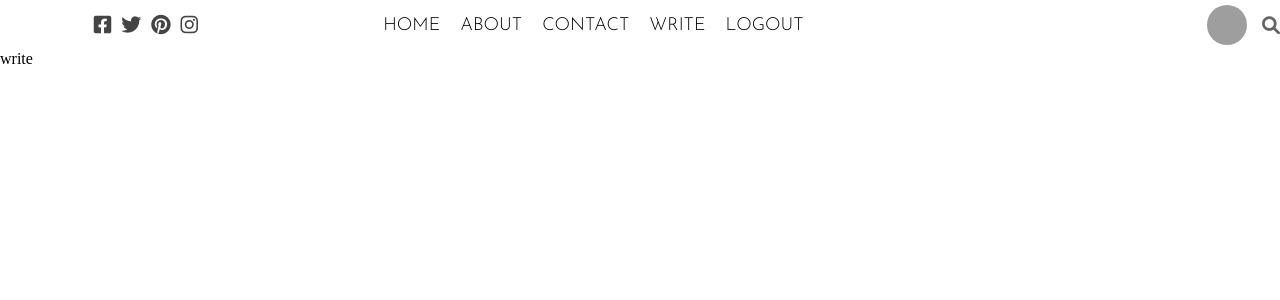
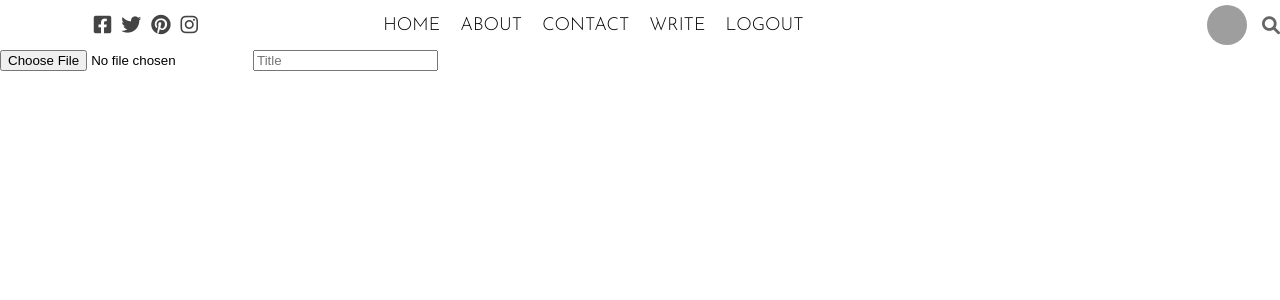
Before and after one commit to ADRIANOANIMUS/React_Blog, a React (Create React App) app: page / in a window 1280 px wide. Shown: the top 300 px of the page. Built offline with nearby package versions, Linux system fonts and the light colour scheme; grey boxes are pictures that could not be loaded.

Commit message:
Editing write page

```diff
--- a/src/pages/write/Write.jsx
+++ b/src/pages/write/Write.jsx
@@ -3,7 +3,13 @@
 export default function Write() {
     return (
         <div className = "write">
-            write
+            <form className ="writeForm">
+                <div className="writeFormGroup">
+                    <label htmlFor="fileInput"></label>
+                    <input type="file" id="fileInput" />
+                    <input type="text" placeholder ="Title" />
+                </div>
+            </form>
         </div>
     )
 }
```
